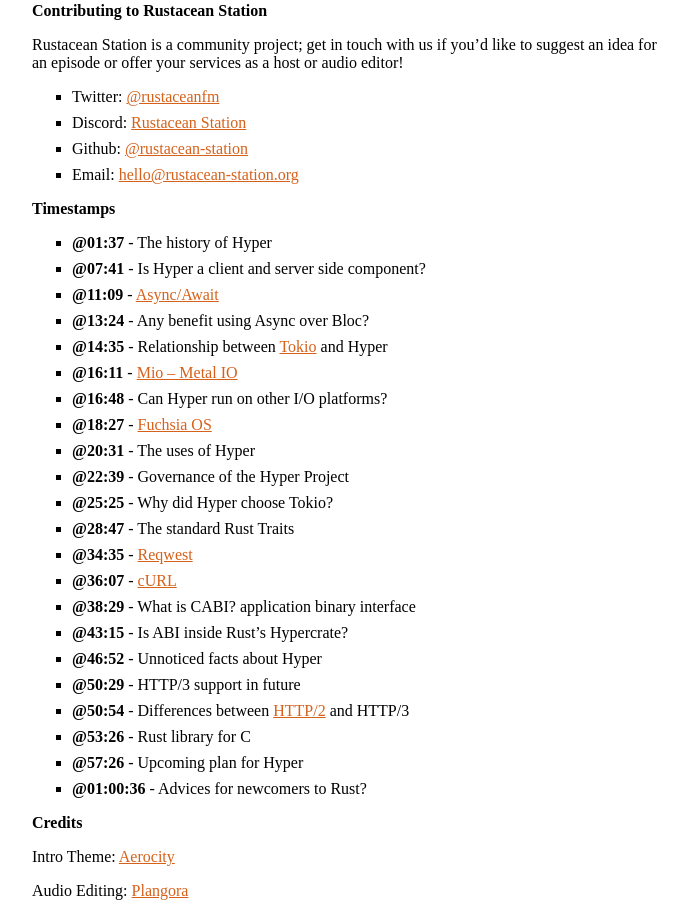
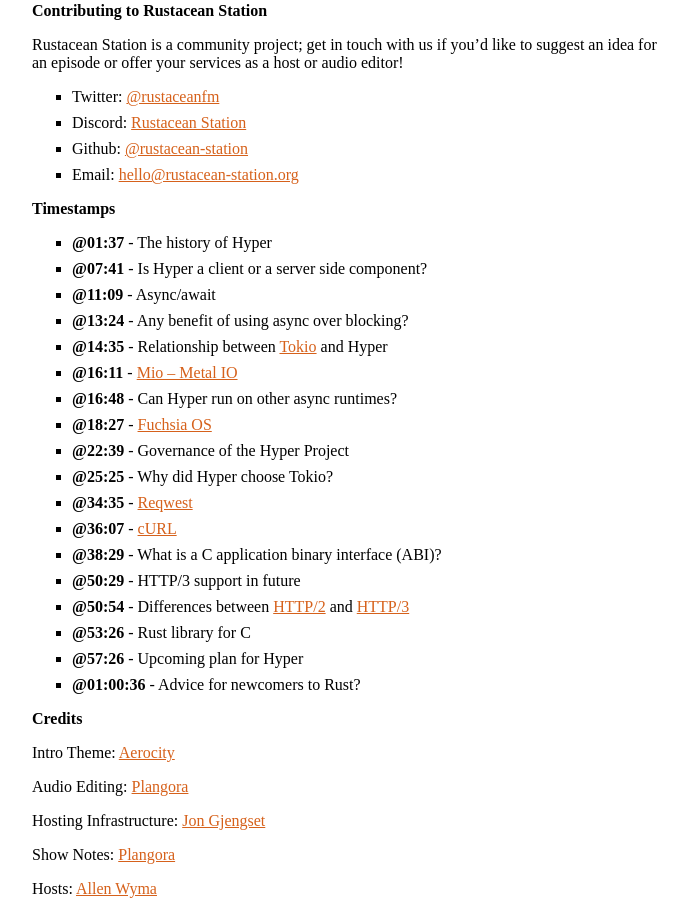
Before and after one commit to rustacean-station/rustacean-station.org, a Jekyll site: the page built from _episodes/045-sean-arthur.md, in a window 1280 px wide and 900 px high, scrolled down 684 px. Shown: the whole window, without its empty margins (288-976 px from the left). Built offline with Jekyll 4.4.1, drawn with Linux system fonts in a browser that asks for light colours.

Commit message:
updated show notes

```diff
--- a/_episodes/045-sean-arthur.md
+++ b/_episodes/045-sean-arthur.md
@@ -1,7 +1,7 @@
 ---
 title: "Hyper with Sean McArthur"
 date: 2021-11-05T02:11:00Z
-file: https://audio.rustacean-station.org/file/rustacean-station/rustacean-station-e044-sean-mcarthur.mp3
+file: https://audio.rustacean-station.org/file/rustacean-station/rustacean-station-e045-sean-mcarthur.mp3
 duration: "1:05:18"
 length: "63525368"
 #reddit: (leave blank on initial publish, amend with link and uncomment this line after Reddit thread has been posted)
@@ -20,27 +20,23 @@
 
 ## Timestamps
 - [@01:37] - The history of Hyper
-- [@07:41] - Is Hyper a client and server side component?
-- [@11:09] - [Async/Await](https://rust-lang.github.io/async-book/03_async_await/01_chapter.html)
-- [@13:24] - Any benefit using Async over Bloc?
+- [@07:41] - Is Hyper a client or a server side component?
+- [@11:09] - Async/await
+- [@13:24] - Any benefit of using async over blocking?
 - [@14:35] - Relationship between [Tokio](https://github.com/tokio-rs/tokio) and Hyper
 - [@16:11] - [Mio – Metal IO](https://github.com/tokio-rs/mio)
-- [@16:48] - Can Hyper run on other I/O platforms?
+- [@16:48] - Can Hyper run on other async runtimes?
 - [@18:27] - [Fuchsia OS](https://fuchsia.dev/)
-- [@20:31] - The uses of Hyper
 - [@22:39] - Governance of the Hyper Project
 - [@25:25] - Why did Hyper choose Tokio?
-- [@28:47] - The standard Rust Traits
 - [@34:35] - [Reqwest](https://github.com/seanmonstar/reqwest)
 - [@36:07] - [cURL](https://curl.se/)
-- [@38:29] - What is CABI? application binary interface
-- [@43:15] - Is ABI inside Rust's Hypercrate?
-- [@46:52] - Unnoticed facts about Hyper
+- [@38:29] - What is a C application binary interface (ABI)?
 - [@50:29] - HTTP/3 support in future
-- [@50:54] - Differences between [HTTP/2](https://http2.github.io/) and HTTP/3
+- [@50:54] - Differences between [HTTP/2](https://http2.github.io/) and [HTTP/3](https://blog.cloudflare.com/http3-the-past-present-and-future/)
 - [@53:26] - Rust library for C
 - [@57:26] - Upcoming plan for Hyper
-- [@01:00:36] - Advices for newcomers to Rust?
+- [@01:00:36] - Advice for newcomers to Rust?
 
 ## Credits
 Intro Theme: [Aerocity](https://twitter.com/AerocityMusic)
```
